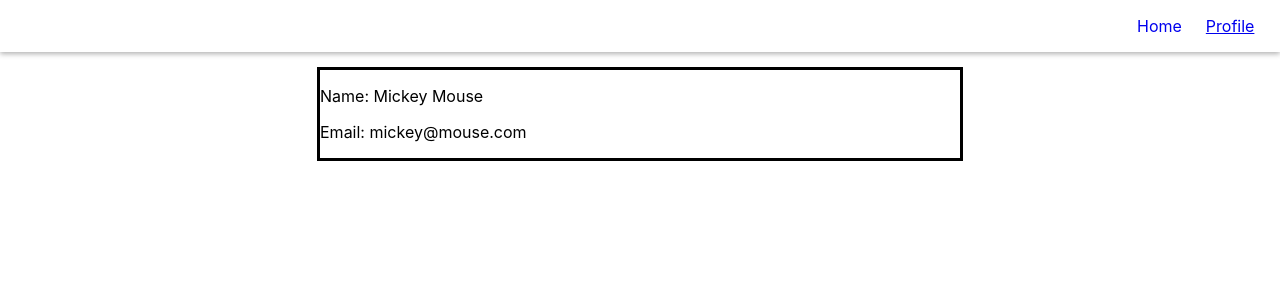
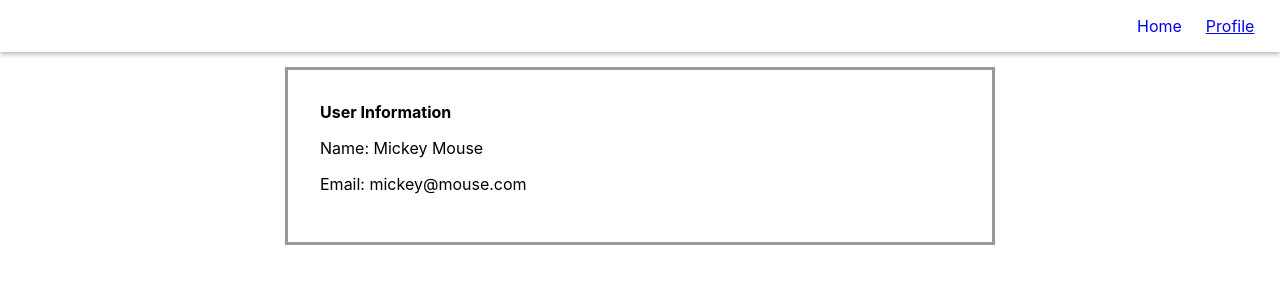
Before and after one commit to nareha/UCLAX, a React (Create React App) app in the folder frontend/: page /profile in a window 1280 px wide. Shown: the top 300 px of the page. Built offline with nearby package versions, Linux system fonts and the light colour scheme; the HTML template or start-up script is replaced by a standard one.

Commit message:
feat: finalize preliminary profile page

```diff
--- a/frontend/src/components/ProfilePage/ProfilePage.css
+++ b/frontend/src/components/ProfilePage/ProfilePage.css
@@ -1,6 +1,8 @@
 .info-container {
   margin: auto;
   width: 50%;
+  /* Border is just for visualization of the div dimensions */
+  padding: 2rem;
   border-style: solid;
-  border-color: black;
+  border-color: rgba(0,0,0,.4);
 }
--- a/frontend/src/components/ProfilePage/ProfilePage.tsx
+++ b/frontend/src/components/ProfilePage/ProfilePage.tsx
@@ -4,6 +4,7 @@ import './ProfilePage.css';
 const ProfilePage: React.FC = () => {
   return (
     <div className="info-container">
+      <b>User Information</b>
       <p>Name: Mickey Mouse</p>
       <p>Email: mickey@mouse.com</p>
     </div>
```
